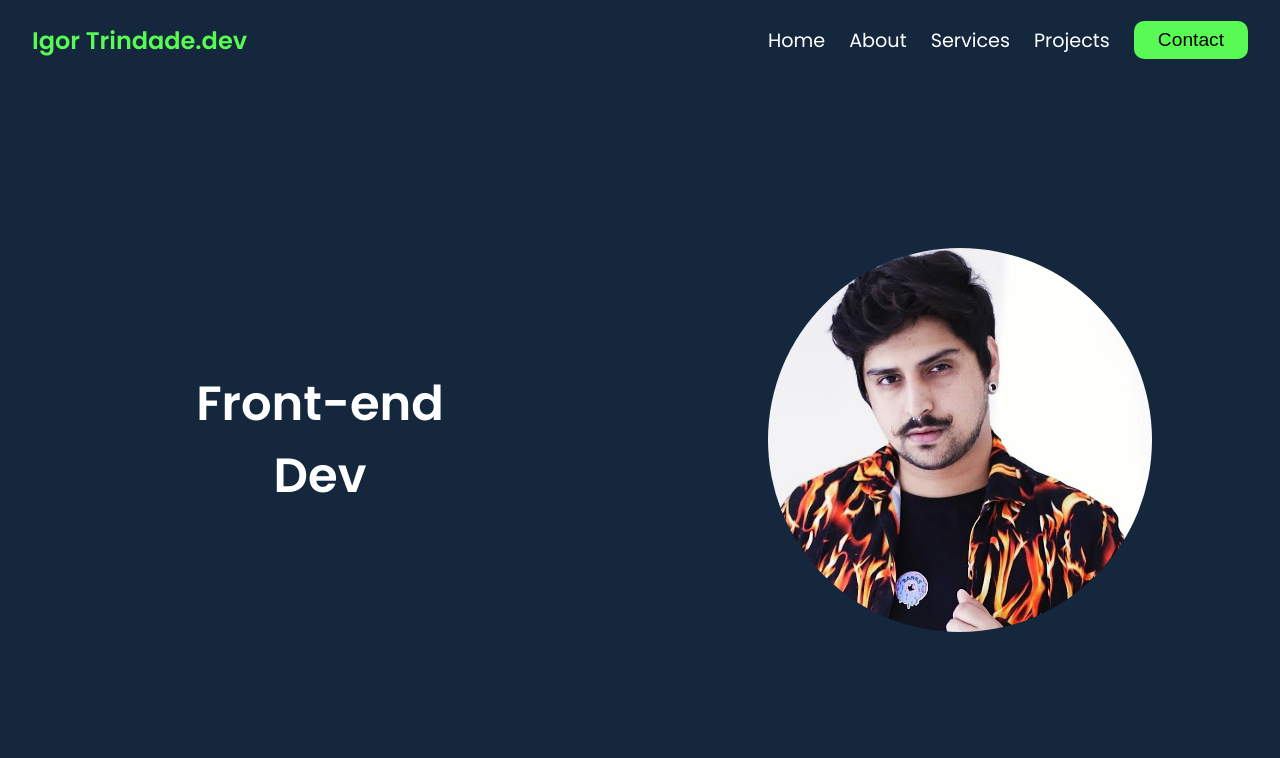
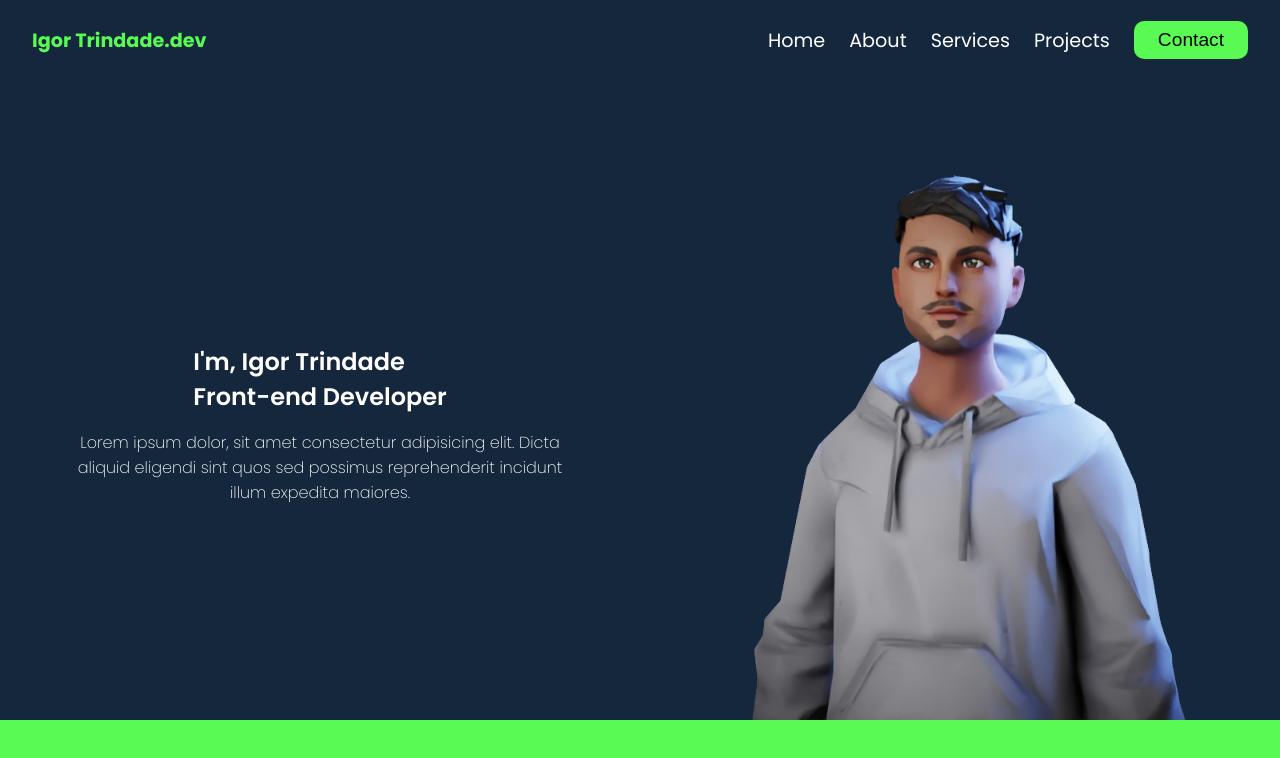
Before and after one commit to igortrindadelg/portfolio, a React (Create React App) app: page / in a window 1280 px wide. Shown: the top 758 px of the page. Built offline with nearby package versions, Linux system fonts and the light colour scheme.

Commit message:
main section updated

```diff
--- a/src/App.jsx
+++ b/src/App.jsx
@@ -1,4 +1,5 @@
 import './App.scss';
+import About from './components/About';
 import Header from './components/Header';
 import Main from './components/Main';
 
@@ -7,6 +8,7 @@ function App() {
     <div>
       <Header />
       <Main />
+      <About />
     </div>
   );
 }
--- /dev/null
+++ b/src/components/About.jsx
@@ -0,0 +1,11 @@
+import React from 'react'
+
+import '../scss/About.scss'
+
+const About = () => {
+    return (
+        <div className='aboutContainer'></div>
+     )
+}
+
+export default About
--- a/src/components/Main.jsx
+++ b/src/components/Main.jsx
@@ -1,19 +1,22 @@
 import React from 'react'
 
 import '../scss/Main.scss'
-import igor from '../assets/igor.jpeg'
+import avatar from '../assets/avatar.png'
 
 const Main = () => {
     return (
         <div className="mainContainer">
             <div className="mainText">
-                <h2>Front-end
-                    <p>Dev</p>
+                <h2 className='dev'>
+                    I'm, Igor Trindade
+                    <p>Front-end Developer</p>
                 </h2>
+
+                <p className='description'>Lorem ipsum dolor, sit amet consectetur adipisicing elit. Dicta aliquid eligendi sint quos sed possimus reprehenderit incidunt illum expedita maiores. </p>
             </div>
 
             <div className="mainImage">
-                <img src={igor} alt="" />
+                <img src={avatar} alt="" />
             </div>
         </div>
      )
--- a/src/index.scss
+++ b/src/index.scss
@@ -1,4 +1,4 @@
-@import url('https://fonts.googleapis.com/css2?family=Poppins:wght@300;400;500;600&display=swap');
+@import url('https://fonts.googleapis.com/css2?family=Poppins:ital,wght@0,200;0,300;0,400;0,500;0,600;0,700;0,800;0,900;1,100;1,200;1,300;1,500;1,600;1,700;1,900&display=swap');
 
 * {
   margin: 0;
--- /dev/null
+++ b/src/scss/About.scss
@@ -0,0 +1,5 @@
+.aboutContainer {
+    height: 50vh;
+    width: 100%;
+    background-color: #59fa53;
+}
--- a/src/scss/Header.scss
+++ b/src/scss/Header.scss
@@ -11,7 +11,7 @@
     padding: 0 2rem;
 
     h2 {
-        font-size: 1.5rem;
+        font-size: 1.2rem;
         color: #59fa53;
     }
 }
--- a/src/scss/Main.scss
+++ b/src/scss/Main.scss
@@ -2,32 +2,47 @@
     display: grid;
     grid-template-columns: 1fr 1fr;
     align-items: center;
-    text-align: center;
-    min-height: 90vh;
+    // text-align: center;
+    min-height: 100%;
     max-width: 100%;
 }
 
 .mainText {
+    display: grid;
     color: white;
-    font-size: 2rem;
-    font-weight: 800;
+    max-width: 100%;
+    align-items: center;
+    justify-items: center;
+    padding-top: 3rem;
+
+    .dev {
+        padding-bottom: 1rem;
+        font-size: 1.5rem;
+        font-weight: 600;
+    }
+
+    .description {
+        text-align: center;
+        font-size: 1rem;
+        padding: 0 4rem;
+        font-weight: 200;
+    }
 }
 
 .mainImage {
     max-width: 100%;
-    min-height: 100%;
     display: grid;
     align-items: center;
     justify-items: center;
 
     img {
-        max-width: 60%;
-        border-radius: 50%;
-        width: 100%;
+        bottom: 0;
+        transform: rotateY(180deg);
+        max-width: 100%;
     }
 }
 
-@media (max-width: 800px) {
+@media (max-width: 820px) {
     .mainContainer {
         grid-template-columns: 1fr;
     }
```
Also changed, not shown: src/assets/avatar.png (added), src/assets/avatar2.png (added).
